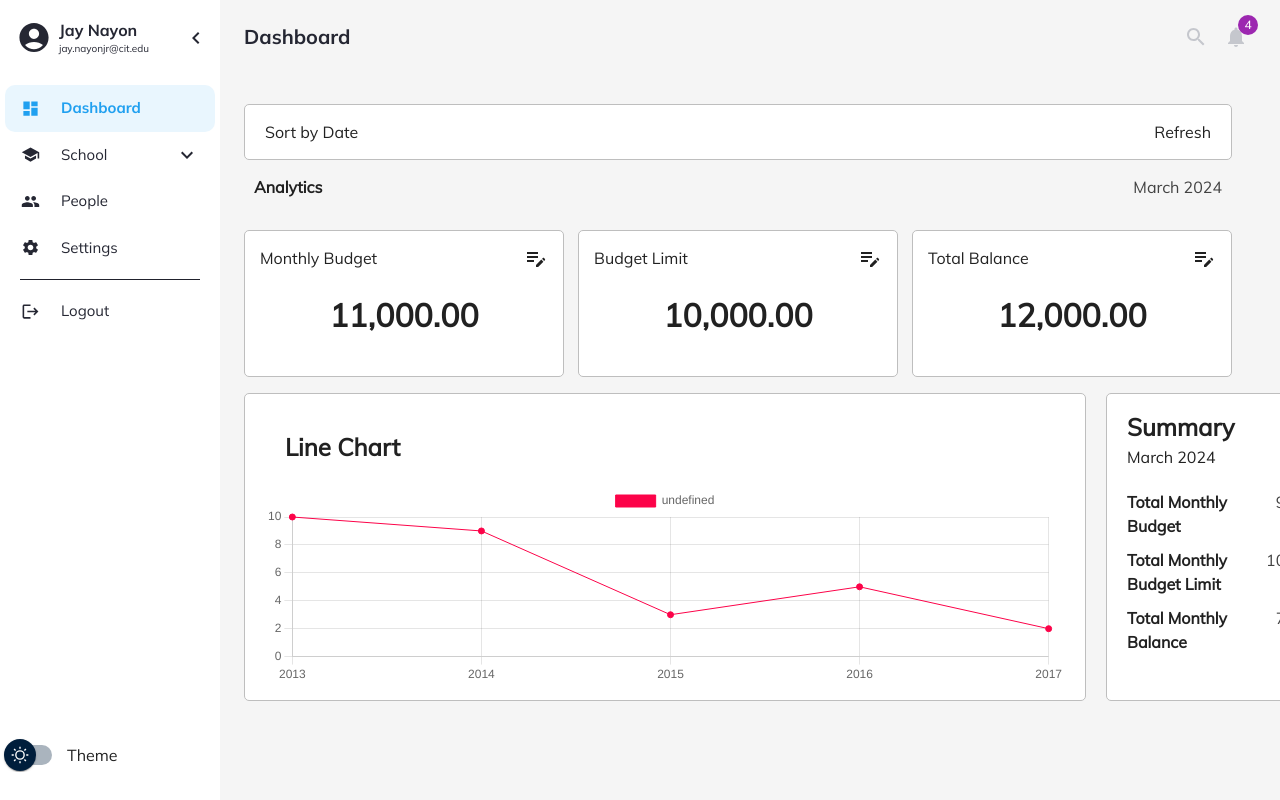
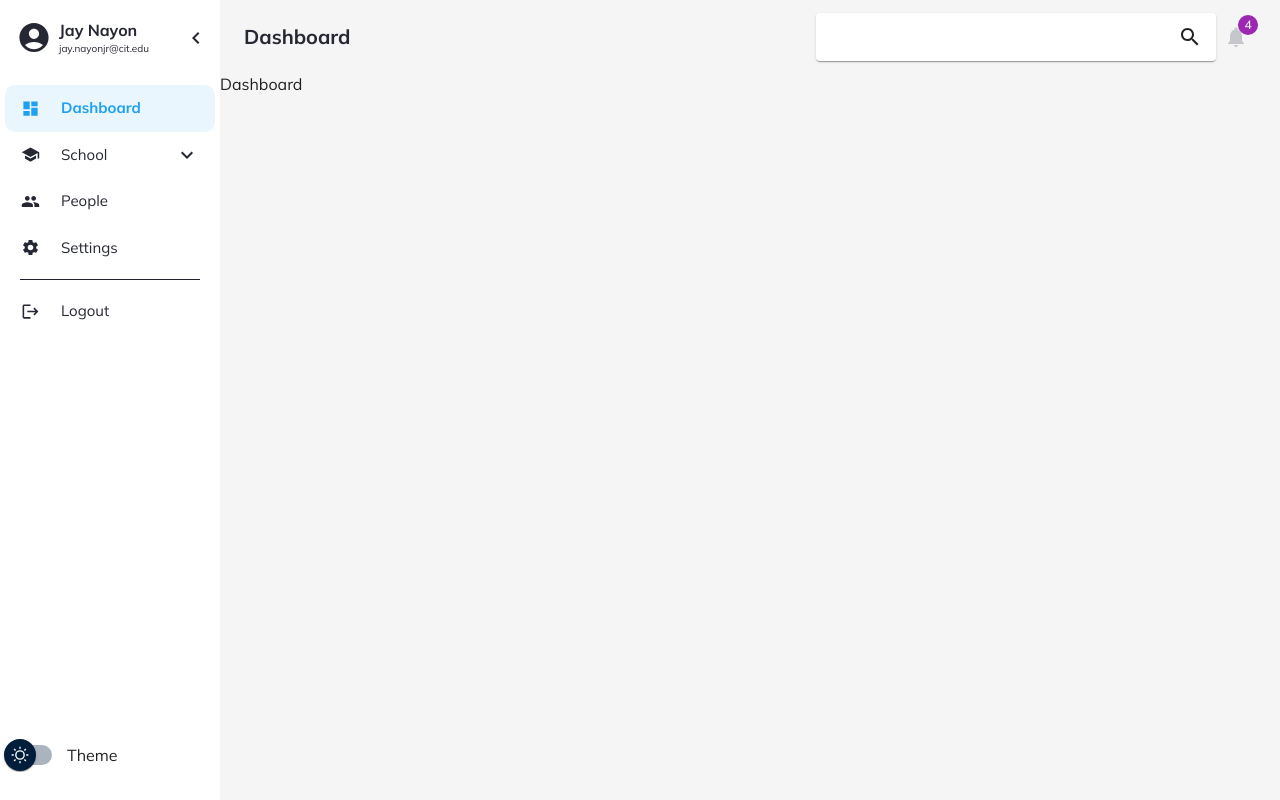
Before and after one commit to Jaynayon/princi-pal-frontend, a React (Create React App) app: page /dashboard in a window 1280 px wide. Both pictures are taken after a click on the button "Click to Login". Built offline with nearby package versions, Linux system fonts and the light colour scheme.

Commit message:
added a search bar and filter the content

```diff
--- a/src/Components/Navigation/Navigation.js
+++ b/src/Components/Navigation/Navigation.js
@@ -1,42 +1,43 @@
 // React imports
-import * as React from 'react';
+import * as React from "react";
 
 // Material-UI imports
-import { styled, createTheme, ThemeProvider } from '@mui/material/styles';
-import CssBaseline from '@mui/material/CssBaseline';
-import MuiDrawer from '@mui/material/Drawer';
-import Box from '@mui/material/Box';
-import MuiAppBar from '@mui/material/AppBar';
-import Toolbar from '@mui/material/Toolbar';
-import List from '@mui/material/List';
-import Typography from '@mui/material/Typography';
-import IconButton from '@mui/material/IconButton';
-import Badge from '@mui/material/Badge';
-import Container from '@mui/material/Container';
-import Grid from '@mui/material/Grid';
-import MenuIcon from '@mui/icons-material/Menu';
-import ChevronLeftIcon from '@mui/icons-material/ChevronLeft';
-import NotificationsIcon from '@mui/icons-material/Notifications';
-import SearchIcon from '@mui/icons-material/Search';
+import { styled, createTheme, ThemeProvider } from "@mui/material/styles";
+import CssBaseline from "@mui/material/CssBaseline";
+import MuiDrawer from "@mui/material/Drawer";
+import Box from "@mui/material/Box";
+import MuiAppBar from "@mui/material/AppBar";
+import Toolbar from "@mui/material/Toolbar";
+import List from "@mui/material/List";
+import Typography from "@mui/material/Typography";
+import IconButton from "@mui/material/IconButton";
+import Badge from "@mui/material/Badge";
+import Container from "@mui/material/Container";
+import Grid from "@mui/material/Grid";
+import MenuIcon from "@mui/icons-material/Menu";
+import ChevronLeftIcon from "@mui/icons-material/ChevronLeft";
+import NotificationsIcon from "@mui/icons-material/Notifications";
 
 // Custom imports
-import { styling } from './styling';
-import { DisplayItems, ProfileTab } from './DisplayItems';
-import { useNavigationContext } from '../../Context/NavigationProvider';
-import CustomizedSwitches from './CustomizedSwitches';
+import { styling } from "./styling";
+import { DisplayItems, ProfileTab } from "./DisplayItems";
+import { useNavigationContext } from "../../Context/NavigationProvider";
+import CustomizedSwitches from "./CustomizedSwitches";
+import NavigationSearchBar from "./NavigationSearchBar";
 
 //Static object testing
 const User = {
-    name: 'Jay Nayon',
-    email: 'jay.nayonjr@cit.edu'
-}
+  name: "Jay Nayon",
+  email: "jay.nayonjr@cit.edu",
+};
 
 const drawerWidth = 220;
 const initialWidth = 70;
 
-const AppBar = styled(MuiAppBar, { shouldForwardProp: (prop) => prop !== 'open' })(
-    ({ theme, open }) => ({
-        transition: theme.transitions.create(['width', 'margin', 'padding'], {
+const AppBar = styled(MuiAppBar, {
+  shouldForwardProp: (prop) => prop !== "open",
+})(({ theme, open }) => ({
+  transition: theme.transitions.create(["width", "margin", "padding"], {
     easing: theme.transitions.easing.sharp,
     duration: theme.transitions.duration.leavingScreen,
   }),
@@ -45,82 +46,84 @@ const AppBar = styled(MuiAppBar, { shouldForwardProp: (prop) => prop !== 'open'
     marginLeft: drawerWidth,
     paddingLeft: 0, //removes the space and adjust to the drawer
     width: `calc(100% - ${drawerWidth}px)`,
-            transition: theme.transitions.create(['width', 'margin', 'padding'], {
+    transition: theme.transitions.create(["width", "margin", "padding"], {
       easing: theme.transitions.easing.sharp,
       duration: theme.transitions.duration.enteringScreen,
     }),
   }),
-    }),
-);
+}));
 
-const Drawer = styled(MuiDrawer, { shouldForwardProp: (prop) => prop !== 'open' })(
-    ({ theme, open }) => ({
-        '& .MuiDrawer-paper': {
-            position: 'relative',
-            whiteSpace: 'nowrap',
+const Drawer = styled(MuiDrawer, {
+  shouldForwardProp: (prop) => prop !== "open",
+})(({ theme, open }) => ({
+  "& .MuiDrawer-paper": {
+    position: "relative",
+    whiteSpace: "nowrap",
     width: drawerWidth,
-            transition: theme.transitions.create('width', {
+    transition: theme.transitions.create("width", {
       easing: theme.transitions.easing.sharp,
       duration: theme.transitions.duration.enteringScreen,
     }),
-            boxSizing: 'border-box',
+    boxSizing: "border-box",
     ...(!open && {
-                overflowX: 'hidden',
-                transition: theme.transitions.create('width', {
+      overflowX: "hidden",
+      transition: theme.transitions.create("width", {
         easing: theme.transitions.easing.sharp,
         duration: theme.transitions.duration.leavingScreen,
       }),
       width: theme.spacing(7.7),
-                [theme.breakpoints.up('sm')]: {
+      [theme.breakpoints.up("sm")]: {
         width: theme.spacing(7.7),
       },
     }),
   },
-    }),
-);
+}));
 
 const displayTitle = (selected) => {
-    if (selected === 'Dashboard' || selected === 'Settings' || selected === 'People' || selected === 'Logout') {
+  if (
+    selected === "Dashboard" ||
+    selected === "Settings" ||
+    selected === "People" ||
+    selected === "Logout"
+  ) {
     return selected; // Return selected if it matches any of the specified values
   }
 
   return (
     <>
       <span>School </span>
-            <span style={{ color: 'grey' }}>({selected})</span>
+      <span style={{ color: "grey" }}>({selected})</span>
     </>
   );
-}
-
-
+};
 
 export default function Navigation({ children }) {
   const { open, toggleDrawer, selected, navStyle } = useNavigationContext();
 
   const defaultTheme = createTheme({
     typography: {
-            fontFamily: 'Mulish'
+      fontFamily: "Mulish",
     },
-        navStyle: styling[navStyle] //default or light
+    navStyle: styling[navStyle], //default or light
   });
 
   return (
     <ThemeProvider theme={defaultTheme}>
-            <Box sx={{ display: 'flex' }}>
+      <Box sx={{ display: "flex" }}>
         <CssBaseline />
         <AppBar
           position="absolute"
           open={open}
           sx={{
-                        boxShadow: 'none',
-                        backgroundColor: 'transparent',
-                        paddingTop: '5px',
+            boxShadow: "none",
+            backgroundColor: "transparent",
+            paddingTop: "5px",
           }}
         >
           <Toolbar
             sx={{
-                            pr: '24px', // keep right padding when drawer closed
-                            color: '#C5C7CD',//gets inherited
+              pr: "24px", // keep right padding when drawer closed
+              color: "#C5C7CD", //gets inherited
             }}
           >
             <Typography
@@ -130,44 +133,47 @@ export default function Navigation({ children }) {
               noWrap
               sx={{
                 flexGrow: 1,
-                                textAlign: 'left',
-                                color: '#252733',
-                                fontWeight: 'bold'
+                textAlign: "left",
+                color: "#252733",
+                fontWeight: "bold",
               }}
             >
               {displayTitle(selected)}
             </Typography>
-                        <IconButton color="inherit" >
-                            <SearchIcon />
-                        </IconButton>
-                        <IconButton color="inherit" >
+
+            {/* Search Bar */}
+            <NavigationSearchBar />
+
+            <IconButton color="inherit">
               <Badge badgeContent={4} color="secondary">
                 <NotificationsIcon />
               </Badge>
             </IconButton>
           </Toolbar>
         </AppBar>
-                <Drawer variant="permanent"
+        <Drawer
+          variant="permanent"
           open={open}
           sx={{
             "& .MuiDrawer-paper": {
               backgroundColor: (theme) => theme.navStyle.base,
-                            boxShadow: 'none',
-                            borderRight: 'none'
-                        }
-                    }}>
-                    <Box
-                        sx={{
-                            display: 'flex',
-                            justifyContent: 'center',
-                            alignItems: 'center', // Center items vertically
+              boxShadow: "none",
+              borderRight: "none",
+            },
           }}
         >
           <Box
             sx={{
-                                height: '75px',
-                                display: 'flex',
-                                alignItems: 'center', // Center items vertically
+              display: "flex",
+              justifyContent: "center",
+              alignItems: "center", // Center items vertically
+            }}
+          >
+            <Box
+              sx={{
+                height: "75px",
+                display: "flex",
+                alignItems: "center", // Center items vertically
               }}
             >
               <IconButton
@@ -175,7 +181,7 @@ export default function Navigation({ children }) {
                 onClick={toggleDrawer}
                 sx={{
                   color: (theme) => theme.navStyle.color,
-                                    ...(open && { display: 'none' }),
+                  ...(open && { display: "none" }),
                 }}
               >
                 <MenuIcon />
@@ -185,9 +191,9 @@ export default function Navigation({ children }) {
             <Toolbar
               sx={{
                 px: [0.5],
-                                width: '100%',
-                                display: 'flex',
-                                ...(!open && { display: 'none' }),
+                width: "100%",
+                display: "flex",
+                ...(!open && { display: "none" }),
               }}
             >
               <ProfileTab user={User} />
@@ -195,45 +201,46 @@ export default function Navigation({ children }) {
                 onClick={toggleDrawer}
                 sx={{
                   //justifyContent: 'flex-end',
-                                    color: (theme) => theme.navStyle.color
+                  color: (theme) => theme.navStyle.color,
                 }}
               >
-                                <ChevronLeftIcon color='inherit' />
+                <ChevronLeftIcon color="inherit" />
               </IconButton>
             </Toolbar>
           </Box>
           <List
             component="nav"
             sx={{
-                            marginRight: '5px',
-                            marginLeft: '5px',
-                            paddingTop: '5px',
-                            marginTop: '5px',
+              marginRight: "5px",
+              marginLeft: "5px",
+              paddingTop: "5px",
+              marginTop: "5px",
             }}
           >
             <DisplayItems />
           </List>
-                    <Box sx={{
-                        display: 'flex',
-                        flexDirection: 'column',
-                        justifyContent: 'flex-end', // Align items at the bottom
-                        height: '100%',
-                        marginBottom: '20px'
-                    }}>
+          <Box
+            sx={{
+              display: "flex",
+              flexDirection: "column",
+              justifyContent: "flex-end", // Align items at the bottom
+              height: "100%",
+              marginBottom: "20px",
+            }}
+          >
             <CustomizedSwitches />
           </Box>
-
         </Drawer>
         <Box
           component="main"
           sx={{
             backgroundColor: (theme) =>
-                            theme.palette.mode === 'light'
+              theme.palette.mode === "light"
                 ? theme.palette.grey[100]
                 : theme.palette.grey[900],
             flexGrow: 1,
-                        height: '100vh',
-                        overflow: 'auto',
+            height: "100vh",
+            overflow: "auto",
           }}
         >
           <Toolbar />
--- /dev/null
+++ b/src/Components/Navigation/NavigationSearchBar.js
@@ -0,0 +1,88 @@
+import React, { useState } from "react";
+import SearchIcon from "@mui/icons-material/Search";
+import InputBase from "@mui/material/InputBase";
+import Paper from "@mui/material/Paper";
+import IconButton from "@mui/material/IconButton";
+
+const NavigationSearchBar = () => {
+  const [query, setQuery] = useState("");
+  const [schools, setSchools] = useState([
+    "University of San Carlos",
+    "University of the Philippines Cebu",
+    "Cebu Institute of Technology - University",
+    "University of Cebu",
+    "Southwestern University",
+    "Cebu Doctors' University",
+    "University of San Jose - Recoletos",
+    "Cebu Normal University",
+    "University of Southern Philippines Foundation",
+    "Asian College of Technology",
+  ]);
+
+  const handleInputChange = (event) => {
+    setQuery(event.target.value);
+  };
+
+  const filteredSchools = schools.filter((school) =>
+    school.toLowerCase().includes(query.toLowerCase())
+  );
+  return (
+    <div style={{ width: "400px", position: "relative" }}>
+      <Paper
+        component="form"
+        sx={{
+          p: "2px 4px",
+          display: "flex",
+          alignItems: "center",
+          width: "100%",
+        }}
+      >
+        <InputBase
+          sx={{ ml: 1, flex: 1 }}
+          placeholder=""
+          value={query}
+          onChange={handleInputChange}
+        />
+        <IconButton color="inherit" type="button" sx={{ p: "10px" }}>
+          <SearchIcon />
+        </IconButton>
+      </Paper>
+      {query && (
+        <ul
+          style={{
+            listStyleType: "none",
+            padding: 0,
+            position: "absolute",
+            width: "100%",
+            backgroundColor: "#fff",
+            border: "1px solid #ccc",
+            boxShadow: "0px 8px 16px 0px rgba(0,0,0,0.2)",
+            color: "#424242",
+            textAlign: "start",
+          }}
+        >
+          <li
+            style={{
+              textAlign: "end",
+              padding: "8px 16px",
+              borderBottom: "1px solid #ccc",
+              textDecoration: "underline",
+            }}
+          >
+            Application Inbox
+          </li>
+          {filteredSchools.map((school, index) => (
+            <li
+              key={index}
+              style={{ padding: "8px 16px", borderBottom: "1px solid #ccc" }}
+            >
+              {school}
+            </li>
+          ))}
+        </ul>
+      )}
+    </div>
+  );
+};
+
+export default NavigationSearchBar;
--- a/src/Pages/Dashboard.js
+++ b/src/Pages/Dashboard.js
@@ -1,125 +1,7 @@
 import React, { useEffect, useRef } from "react";
-import classes from "./Dashboard.module.css";
-import { Container } from "@mui/material";
-import EditNoteIcon from "@mui/icons-material/EditNote";
-import Chart from "chart.js/auto";
-
-const CARD_CONTENT = [
-  {
-    title: "Monthly Budget",
-    price: "11,000.00",
-    graph: "",
-  },
-  {
-    title: "Budget Limit",
-    price: "10,000.00",
-    graph: "",
-  },
-  {
-    title: "Total Balance",
-    price: "12,000.00",
-    graph: "",
-  },
-];
-
-const SUMMARY_CONTENT = [
-  {
-    title: "Total Monthly Budget",
-    price: "9000.00",
-  },
-  {
-    title: "Total Monthly Budget Limit",
-    price: "10000.00",
-  },
-  {
-    title: "Total Monthly Balance",
-    price: "7245.04",
-  },
-];
-
-const Card = (props) => {
-  const { title, price, graph } = props;
-  return (
-    <li>
-      <div>
-        <p>{title}</p>
-        <EditNoteIcon />
-      </div>
-      <h1>{price}</h1>
-      <div>{graph}</div>
-    </li>
-  );
-};
 
 function Dashboard(props) {
-  const chartRef = useRef(null);
-
-  useEffect(() => {
-    const ctx = chartRef.current.getContext("2d");
-
-    new Chart(ctx, {
-      type: "line",
-      data: {
-        labels: ["2013", "2014", "2015", "2016", "2017"],
-        datasets: [
-          {
-            data: [10, 9, 3, 5, 2],
-            borderColor: "rgba(252, 3, 73)",
-            backgroundColor: "rgba(252, 3, 73)",
-            borderWidth: 1,
-          },
-        ],
-      },
-      options: {
-        scales: {
-          y: {
-            beginAtZero: true,
-          },
-        },
-      },
-    });
-  }, []);
-  return (
-    <Container
-      maxWidth="lg"
-      sx={{ mt: 4, mb: 4, padding: 0, fontFamily: "Mulish-Regular" }}
-    >
-      <section className={classes.sort}>
-        <p>Sort by Date</p>
-        <p>Refresh</p>
-      </section>
-
-      <section className={classes.analyticsHeader}>
-        <p>Analytics</p>
-        <p>March 2024</p>
-      </section>
-
-      <ul className={classes.cardList}>
-        {CARD_CONTENT.map((card, index) => (
-          <Card key={index} {...card} />
-        ))}
-      </ul>
-
-      <section className={classes.chartSummary}>
-        <div>
-          <h1>Line Chart</h1>
-          <canvas ref={chartRef} height="200" width="800"></canvas>
-        </div>
-        <div>
-          <h1>Summary</h1>
-          <p>March 2024</p>
-          <ul>
-            {SUMMARY_CONTENT.map((summary, index) => (
-              <li key={index}>
-                <p>{summary.title}</p>
-                <p>{summary.price}</p>
-              </li>
-            ))}
-          </ul>
-        </div>
-      </section>
-    </Container>
-  );
+  return <div style={{ fontFamily: "Mulish-Regular" }}>Dashboard</div>;
 }
 
 export default Dashboard;
--- a/src/Pages/Dashboard.module.css
+++ /dev/null
@@ -1,113 +0,0 @@
-.sort {
-    display: flex;
-    flex-direction: row;
-    justify-content: space-between;
-    padding: 15px 20px;
-    border: solid 1px #bebebe;
-    border-radius: 5px;
-    background-color: white;
-}
-
-.sort p {
-    margin: 0;
-}
-
-.analyticsHeader {
-    display: flex;
-    flex-direction: row;
-    justify-content: space-between;
-    padding: 15px 10px;
-}
-
-.analyticsHeader p {
-    font-size: 1rem;
-}
-
-.analyticsHeader p:first-child {
-    font-weight: bold;
-}
-
-.analyticsHeader p:nth-child(2) {
-    color: #424242;
-}
-
-.cardList {
-    padding: 0;
-    display: flex;
-    justify-content: space-between;
-}
-
-.cardList li {
-    list-style: none;
-    border: solid 1px #bebebe;
-    border-radius: 5px;
-    padding: 15px;
-    min-width: 320px;
-    background-color: white;
-}
-
-.cardList li p {
-    margin: 0;
-}
-
-.cardList li div {
-    display: flex;
-    justify-content: space-between;
-}
-
-.chartSummary {
-    display: flex;
-    justify-content: space-between;
-    gap: 20px;
-}
-
-.chartSummary div {
-    border: solid 1px #bebebe;
-    border-radius: 5px;
-    background-color: white;
-    padding: 15px 20px;
-}
-
-.chartSummary div:nth-child(1) {
-    height: 100%;
-}
-
-.chartSummary div:nth-child(1) h1 {
-    margin: 0;
-    text-align: start;
-    padding: 20px;
-}
-
-.chartSummary div:nth-child(2) {
-    text-align: start;
-}
-
-.chartSummary div:nth-child(2) h1,
-p {
-    margin: 0;
-}
-
-.chartSummary div:nth-child(2) h1 {
-    font-weight: bold;
-}
-
-.chartSummary div:nth-child(2) ul {
-    padding: 0;
-}
-
-.chartSummary div:nth-child(2) li {
-    width: 210px;
-    overflow-wrap: break-word;
-    padding: 5px 0;
-    list-style: none;
-    display: flex;
-    justify-content: space-between;
-}
-
-.chartSummary div:nth-child(2) li p:nth-child(1) {
-    font-weight: bold;
-}
-
-.chartSummary div:nth-child(2) li p:nth-child(2) {
-    color: #424242;
-}
```
Lines whose indentation alone changed are shown as unchanged.
